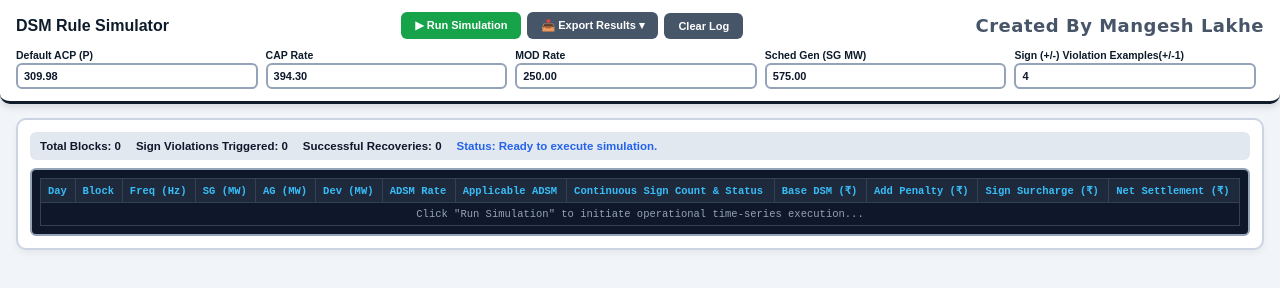
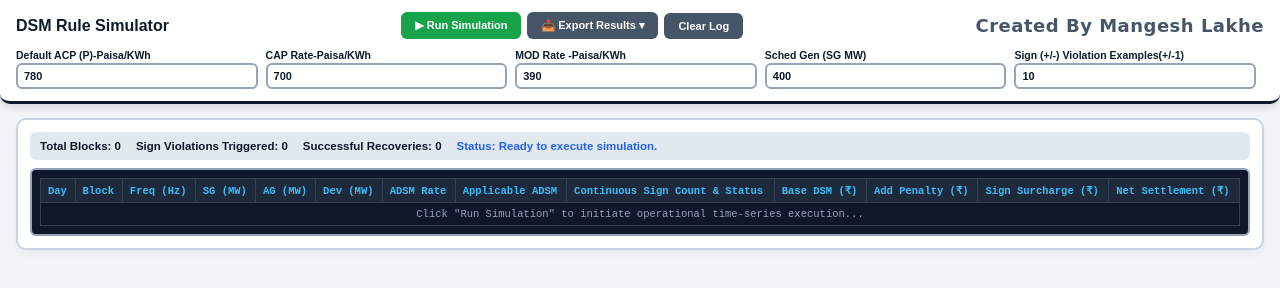
Before and after one commit to imangeshdl-dev/DSM_Training_tool, a plain HTML site: page dsmsimu.html in a window 1280 px wide. Drawn offline with Linux system fonts and the light colour scheme.

Commit message:
Value edit dsmsimu.html

```diff
--- a/dsmsimu.html
+++ b/dsmsimu.html
@@ -75,24 +75,24 @@ tr:nth-child(even){background:#111827}
 
   <div class="controls-grid">
     <div class="control-group">
-      <label>Default ACP (P)</label>
-      <input id="t_acp" type="number" step="0.01" value="309.98">
+      <label>Default ACP (P)-Paisa/KWh</label>
+      <input id="t_acp" type="number" step="0.1" value="780">
     </div>
     <div class="control-group">
-      <label>CAP Rate</label>
-      <input id="t_cap" type="number" step="0.01" value="394.30">
+      <label>CAP Rate-Paisa/KWh</label>
+      <input id="t_cap" type="number" step="0.01" value="700">
     </div>
     <div class="control-group">
-      <label>MOD Rate</label>
-      <input id="t_mod" type="number" step="0.01" value="250.00">
+      <label>MOD Rate -Paisa/KWh</label>
+      <input id="t_mod" type="number" step="0.01" value="390">
     </div>
     <div class="control-group">
       <label>Sched Gen (SG MW)</label>
-      <input id="t_sg" type="number" step="0.01" value="575.00">
+      <input id="t_sg" type="number" step="0.01" value="400">
     </div>
     <div class="control-group">
       <label>Sign (+/-) Violation Examples(+/-1)</label>
-      <input id="t_violations_count" type="number" min="2" step="1" value="4">
+      <input id="t_violations_count" type="number" min="2" step="1" value="10">
     </div>
   </div>
 </div>
```
